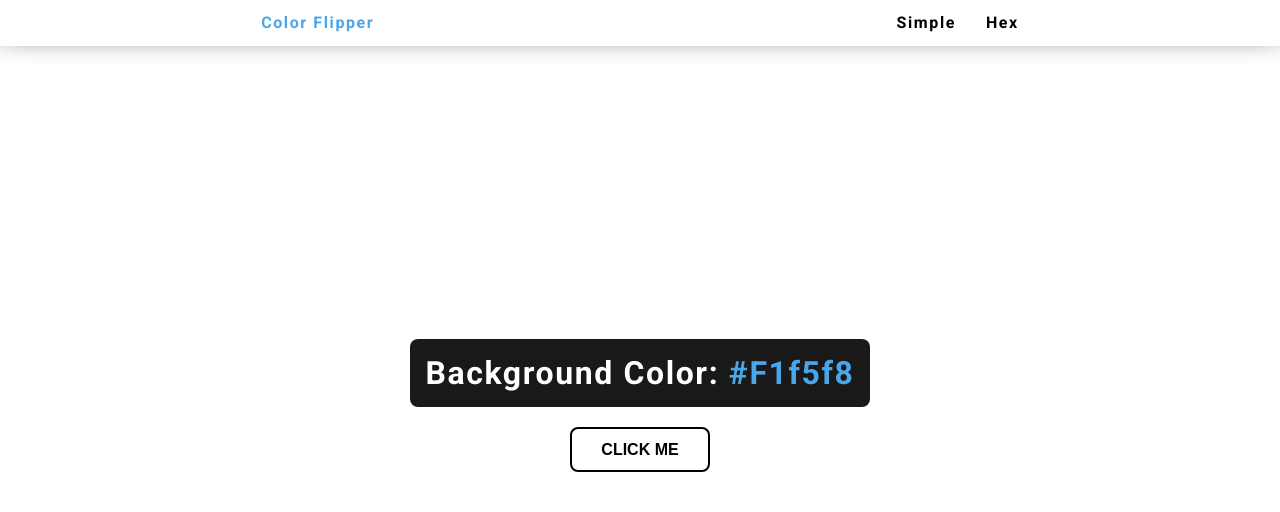
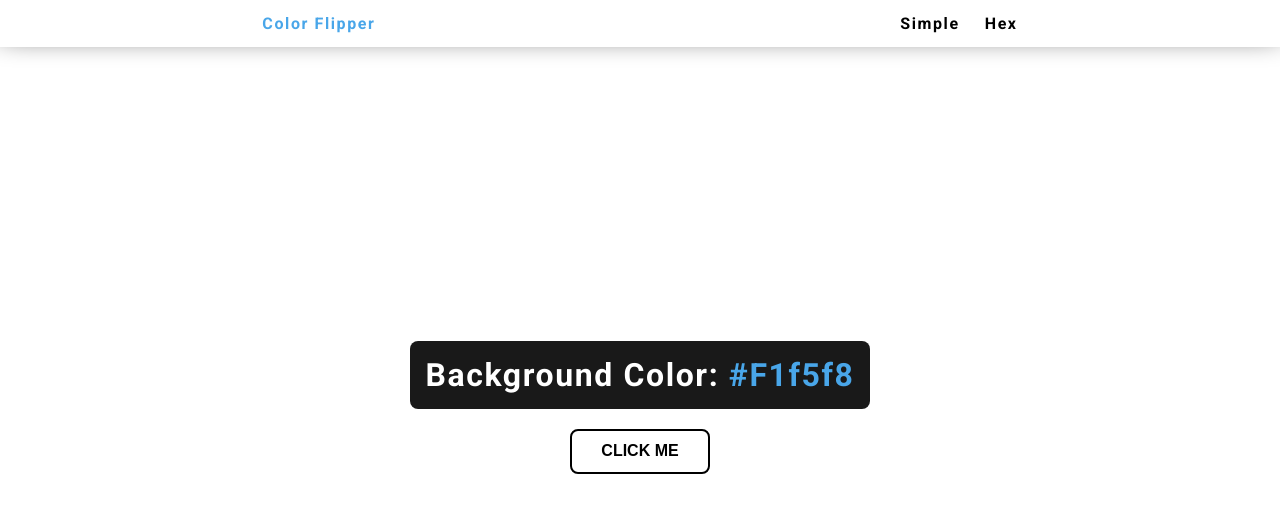
Before and after one commit to zerozuckerx/color_flipper, a plain HTML site: page index.html in a window 1280 px wide. Drawn offline with Linux system fonts and the light colour scheme; a web font is replaced by a local one.

Commit message:
changed nav-right to ul and lis

```diff
--- a/css/styles.css
+++ b/css/styles.css
@@ -13,6 +13,21 @@ h1 {
 
 h2 {
   font-size: 1rem;
+}
+
+ul {
+  padding-left: 0;
+}
+
+li {
+  display: inline;
+  font-size: 1rem;
+  font-weight: 600;
+  list-style-type: none;
+}
+
+li:first-child {
+  margin-right: 20px;
 }
 
 span {
@@ -34,11 +49,6 @@ a:hover {
   justify-content: space-around;
   align-items: center;
   box-shadow: 0px -15px 30px;
-}
-
-.nav-right {
-  display: flex;
-  gap: 30px;
 }
 
 #main {
--- a/index.html
+++ b/index.html
@@ -15,8 +15,10 @@
       <h1>Color Flipper</h1>
     </div>
     <div class="nav-right">
-      <h2><a href="" class="simple">Simple</a></h2>
-      <h2><a href="" class="hex">Hex</a></h2>
+      <ul>
+        <li><a href="" class="simple">Simple</a></li>
+        <li><a href="" class="hex">Hex</a></li>
+      </ul>
     </div>
   </header>
 
```
